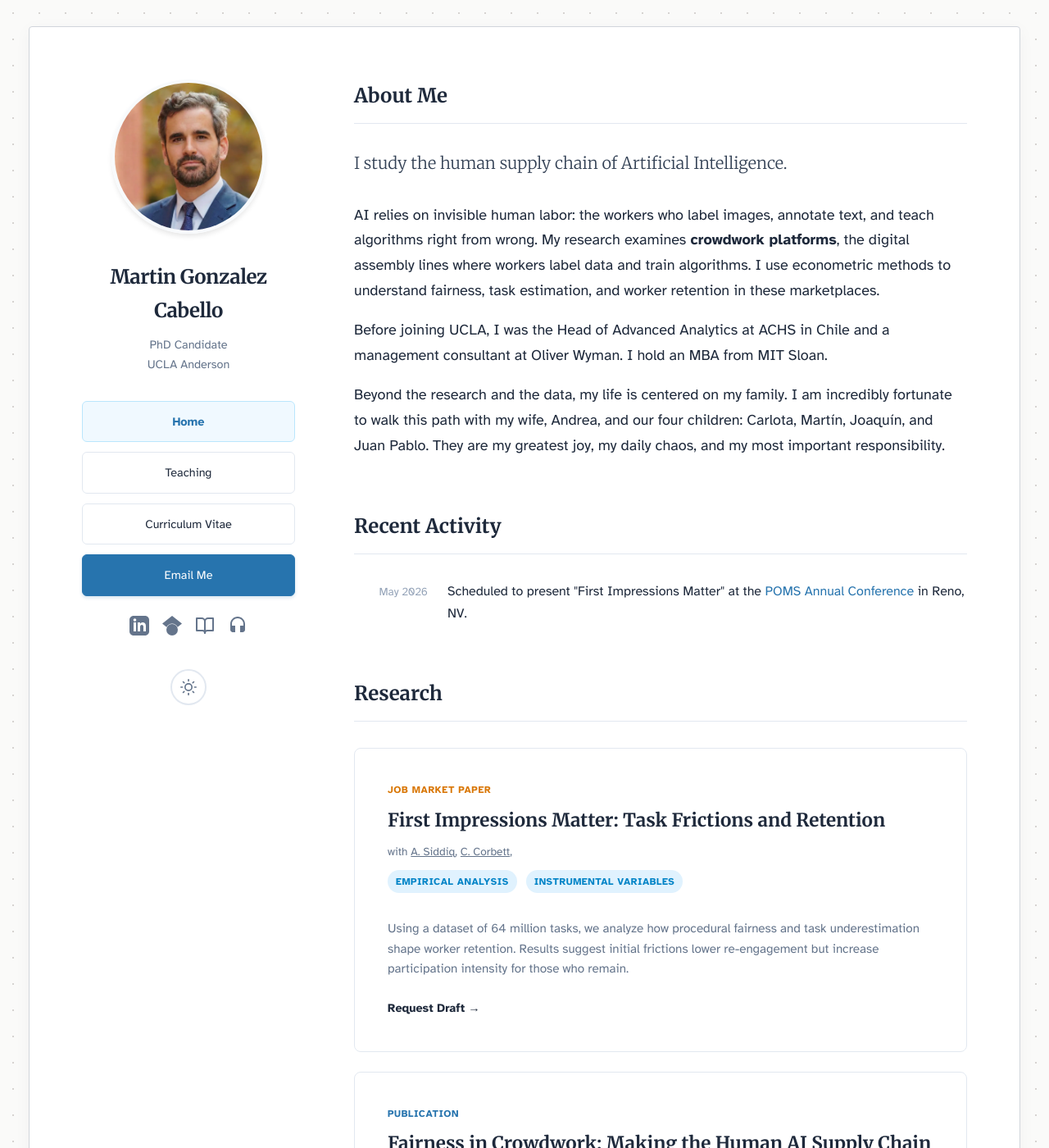
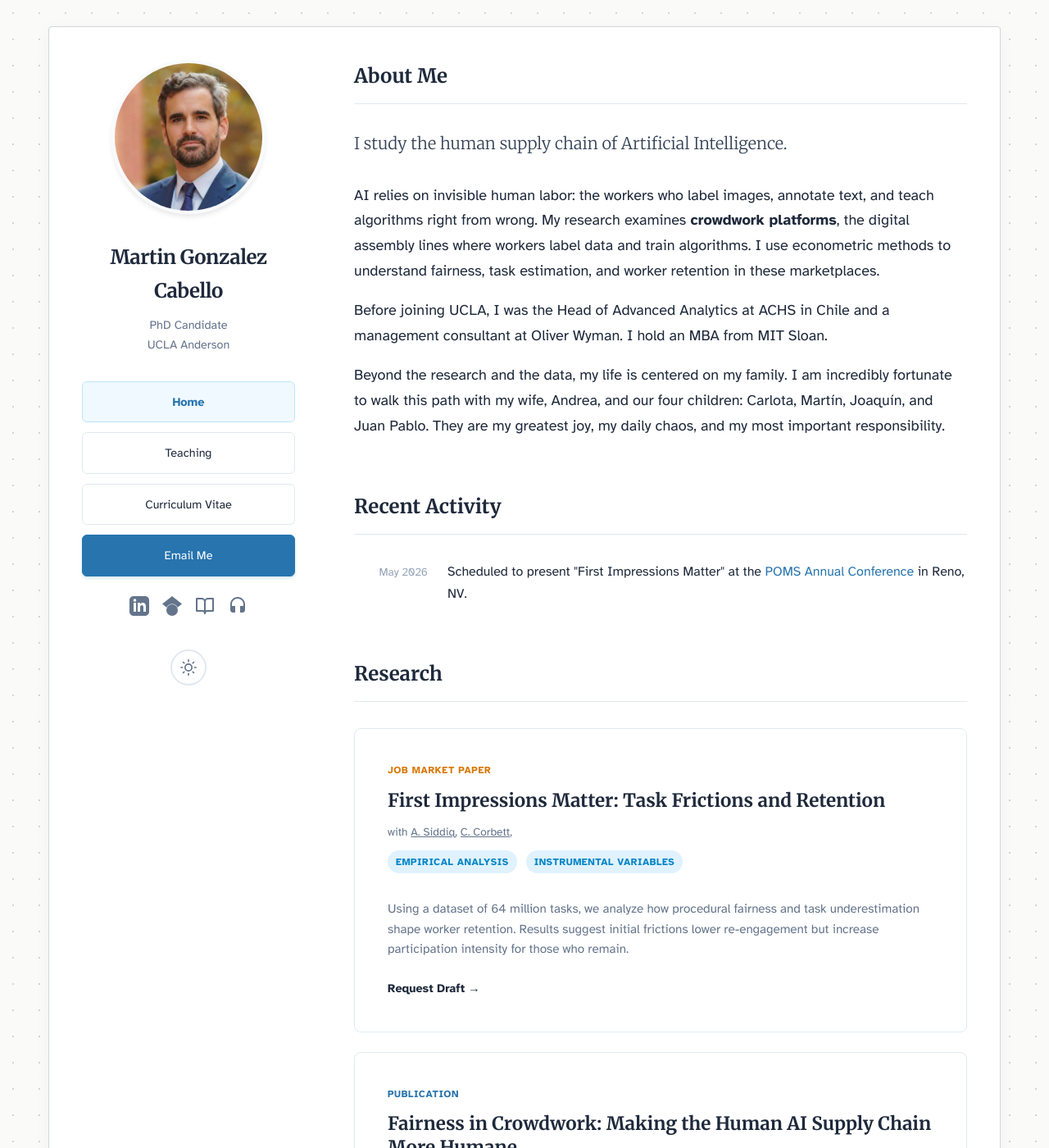
Before and after one commit to martins73/research-site, a Jekyll site: the page built from index.html, in a window 1280 px wide and 1400 px high. Shown: the whole window at 82% size. Built offline with Jekyll 4.4.1, drawn with Linux system fonts in a browser that asks for light colours.

Commit message:
Decrease padding from var(--space-16) to var(--space-10)

```diff
--- a/assets/css/style.css
+++ b/assets/css/style.css
@@ -229,7 +229,7 @@ h1, h2, h3, .name {
     border: 1px solid #d1d5db;
     box-shadow: 0 4px 20px rgba(0,0,0,0.04);
     border-radius: 4px;
-    padding: var(--space-16);
+    padding: var(--space-10);
     display: grid;
     grid-template-columns: 260px 1fr;
     gap: 4.5rem;
```
